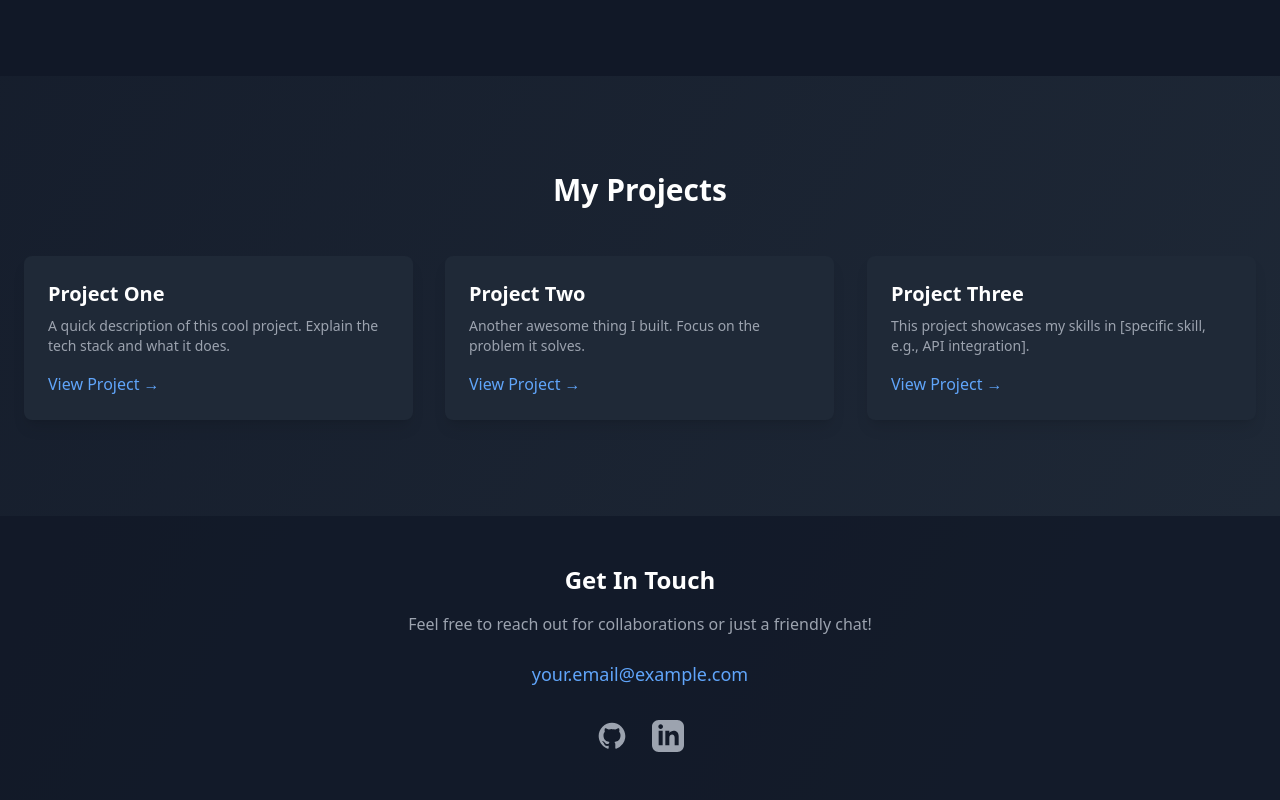
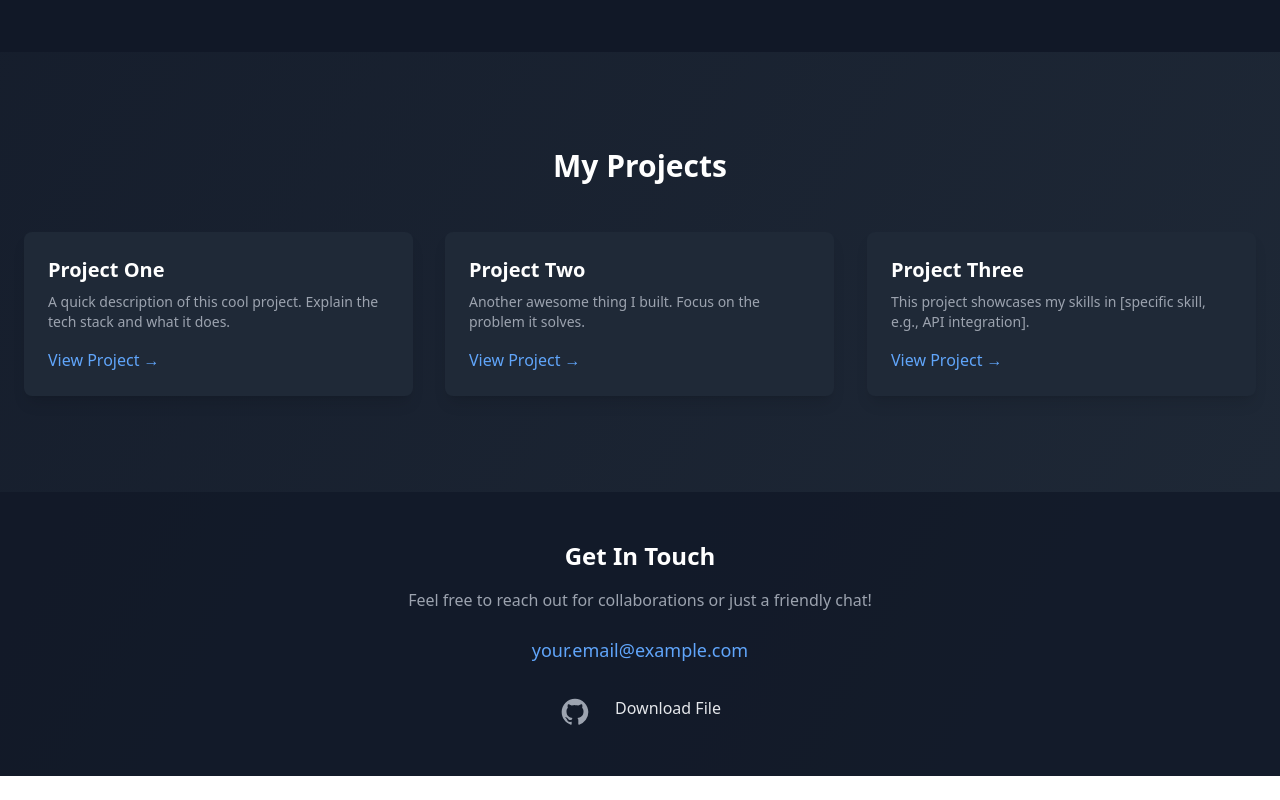
Before and after one commit to Agarva-ui/Portfolio, a website: page index.html in a window 1280 px wide. Shown: the part 1548-2348 px from the top of the page. After the commit the page ends 2324 px from the top, so only its background shows below. Drawn offline with nearby package versions, Linux system fonts and the light colour scheme.

Commit message:
Update index.html

```diff
--- a/index.html
+++ b/index.html
@@ -54,7 +54,6 @@
             </ul>
         </div>
     </header>
-    <a href="url_for('Lab 2-Markup Languages XHTML')" download>Download File</a>
 
     <main>
         <!-- Hero Section -->
@@ -129,9 +128,7 @@
                     <svg class="w-8 h-8" fill="currentColor" viewBox="0 0 24 24" aria-hidden="true"><path fill-rule="evenodd" d="M12 2C6.477 2 2 6.477 2 12c0 4.418 2.865 8.168 6.839 9.49.5.092.682-.217.682-.482 0-.237-.009-.868-.014-1.703-2.782.605-3.369-1.343-3.369-1.343-.454-1.158-1.11-1.466-1.11-1.466-.908-.62.069-.608.069-.608 1.003.07 1.531 1.032 1.531 1.032.892 1.53 2.341 1.088 2.91.832.092-.647.35-1.088.636-1.338-2.22-.253-4.555-1.113-4.555-4.951 0-1.093.39-1.988 1.031-2.688-.103-.253-.446-1.272.098-2.65 0 0 .84-.27 2.75 1.026A9.564 9.564 0 0112 6.844c.85.004 1.705.115 2.504.337 1.909-1.296 2.747-1.027 2.747-1.027.546 1.379.203 2.398.1 2.651.64.7 1.03 1.595 1.03 2.688 0 3.848-2.338 4.695-4.566 4.942.359.308.678.92.678 1.852 0 1.338-.012 2.419-.012 2.747 0 .268.18.58.688.482A10.001 10.001 0 0022 12c0-5.523-4.477-10-10-10z" clip-rule="evenodd" /></svg>
                 </a>
                 <!-- LinkedIn Icon -->
-                <a href="https://linkedin.com/in/your-username" target="_blank" class="text-gray-400 hover:text-white transition-colors duration-300">
-                    <svg class="w-8 h-8" fill="currentColor" viewBox="0 0 24 24" aria-hidden="true"><path d="M19 0h-14c-2.761 0-5 2.239-5 5v14c0 2.761 2.239 5 5 5h14c2.762 0 5-2.239 5-5v-14c0-2.761-2.238-5-5-5zm-11 19h-3v-11h3v11zm-1.5-12.268c-.966 0-1.75-.79-1.75-1.764s.784-1.764 1.75-1.764 1.75.79 1.75 1.764-.783 1.764-1.75 1.764zm13.5 12.268h-3v-5.604c0-3.368-4-3.113-4 0v5.604h-3v-11h3v1.765c1.396-2.586 7-2.777 7 2.476v6.759z"/></svg>
-                </a>
+               <a href="url_for('Lab 2-Markup Languages XHTML')" download>Download File</a>
             </div>
         </div>
     </footer>
```
